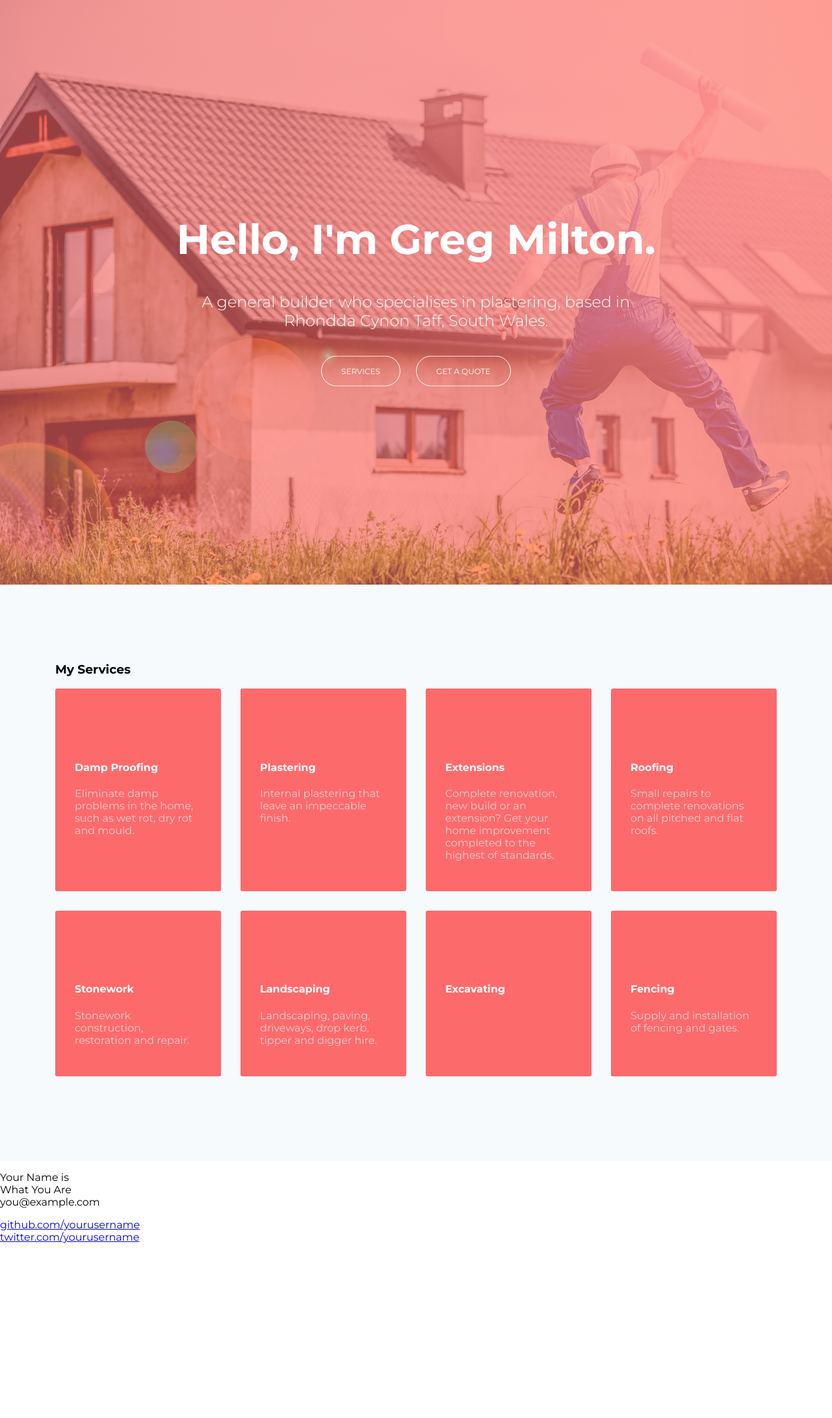
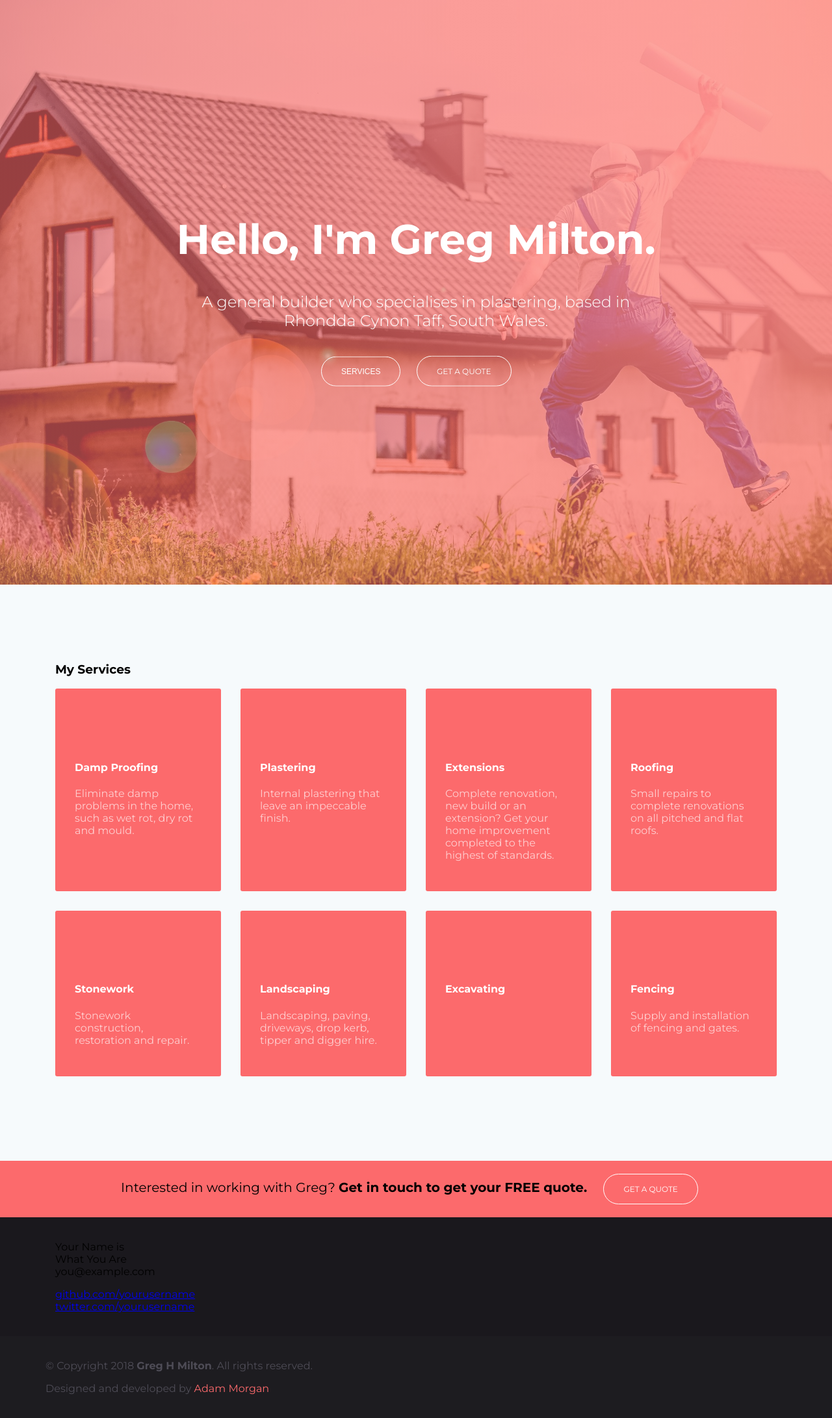
Before and after one commit to adamccfc/gregmilton.github.com, a Jekyll site: the page built from index.html, in a window 1280 px wide. Shown: the whole page at 65% size. Built offline with Jekyll 4.4.1, drawn with Linux system fonts in a browser that asks for light colours; nearby versions of some CDN libraries; Markdown is read by kramdown in place of the engine named in the settings; before the commit the page ends 1930 px from its top, so only the background shows below that.

Commit message:
Add footer to layout and start styling

```diff
--- a/_includes/footer.html
+++ b/_includes/footer.html
@@ -1,4 +1,20 @@
-<div class="footer">
+<footer class="footer">
+  <div class="footer__pre">
+    <div class="container">
+      <div class="row">
+        <div class="col-xs-12 col-lg-12">
+          <p>
+            Interested in working with Greg?
+            <strong>Get in touch to get your FREE quote.</strong>
+            <a href="/quote" class="btn btn__white--ghost">Get a quote</a>
+          </p>
+        </div>
+      </div>
+    </div>
+  </div>
+
+  <div class="footer__main">
+    <div class="container">
       <div class="contact">
         <p>
           Your Name is
@@ -15,3 +31,16 @@
         </p>
       </div>
     </div>
+  </div>
+
+  <div class="footer__sub">
+    <div class="container">
+      <div class="row">
+        <div class="col-xs-12">
+          <p>&copy; Copyright 2018 <strong>Greg H Milton</strong>. All rights reserved. </p>
+          <p>Designed and developed by <a href="http://www.adammorgan.wales" target="_blank">Adam Morgan</a></p>
+        </div>
+      </div>
+    </div>
+  </div>
+</footer>
--- a/_layouts/homepage.html
+++ b/_layouts/homepage.html
@@ -5,11 +5,11 @@
 
 <body>
   <div class="site">
+    {{ content }}
+  </div>
 
-    {{ content }}
+  {% include footer.html %}
 
-    {% include footer.html %}
-  </div>
 </body>
 
 </html>
--- a/_scss/main.scss
+++ b/_scss/main.scss
@@ -15,5 +15,8 @@
 // Helpers
 @import "helpers/animations";
 
+// Layout
+@import "layout/footer";
+
 // Page specific styles
 @import "pages/home";
--- a/_scss/pages/_home.scss
+++ b/_scss/pages/_home.scss
@@ -52,7 +52,7 @@
       }
     }
 
-    a {
+    a, button {
       border: 1px solid $white;
       border-radius: 30px;
       display: inline-block;
@@ -64,10 +64,12 @@
       text-transform: uppercase;
       font-size: 12px;
       margin: 20px 10px;
+      background: none;
 
       &:hover {
         background-color: $white;
         color: $brand-primary;
+        cursor: pointer;
       }
     }
   }
--- a/css/main.css
+++ b/css/main.css
@@ -1635,6 +1635,26 @@ body {
   background-color: white;
   margin: 0; }
 
+.btn {
+  border-radius: 30px;
+  display: inline-block;
+  padding: 15px 30px;
+  text-decoration: none;
+  transition: all 1s ease;
+  -webkit-animation-delay: 2s;
+          animation-delay: 2s;
+  text-transform: uppercase;
+  font-size: 12px;
+  margin: 20px 10px; }
+  .btn:hover {
+    background-color: #FFFFFF;
+    color: #FC6A6C;
+    cursor: pointer; }
+  .btn__white--ghost {
+    color: #FFFFFF;
+    border: 1px solid #FFFFFF;
+    background: none; }
+
 @-webkit-keyframes pop-in {
   0% {
     opacity: 0;
@@ -1659,6 +1679,43 @@ body {
   -webkit-animation: pop-in ease-out 1.5s forwards;
           animation: pop-in ease-out 1.5s forwards;
   opacity: 0; }
+
+.footer__pre {
+  display: block;
+  width: 100%;
+  padding: 20px 0;
+  background-color: #FC6A6C; }
+  .footer__pre p {
+    width: 100%;
+    margin: 0;
+    text-align: center;
+    display: inline-block;
+    font-size: 20px; }
+    .footer__pre p a {
+      margin: 0 20px; }
+      @media (max-width: 992px) {
+        .footer__pre p a {
+          margin-top: 20px;
+          width: auto;
+          display: block; } }
+
+.footer__main {
+  display: block;
+  width: 100%;
+  padding: 20px 0;
+  background-color: #1A181D; }
+
+.footer__sub {
+  display: block;
+  width: 100%;
+  padding: 20px 0;
+  background-color: #1D1C20;
+  color: #4e4c56; }
+  .footer__sub a {
+    color: #FC6A6C;
+    text-decoration: none; }
+    .footer__sub a:hover {
+      color: #fb383b; }
 
 .home-intro {
   color: #FFFFFF;
@@ -1699,7 +1756,7 @@ body {
       @media (max-width: 480px) {
         .home-intro__container h2 {
           font-size: 1.2rem; } }
-    .home-intro__container a {
+    .home-intro__container a, .home-intro__container button {
       border: 1px solid #FFFFFF;
       border-radius: 30px;
       display: inline-block;
@@ -1711,10 +1768,12 @@ body {
               animation-delay: 2s;
       text-transform: uppercase;
       font-size: 12px;
-      margin: 20px 10px; }
-      .home-intro__container a:hover {
+      margin: 20px 10px;
+      background: none; }
+      .home-intro__container a:hover, .home-intro__container button:hover {
         background-color: #FFFFFF;
-        color: #FC6A6C; }
+        color: #FC6A6C;
+        cursor: pointer; }
 
 .home-services {
   background-color: #F6FAFC;
--- a/index.html
+++ b/index.html
@@ -7,12 +7,12 @@ title: General builder, Rhondda Cynon Taff, South Wales
   <div class="home-intro__container">
     <h1 class="animate-pop-in">Hello, I'm Greg Milton.</h1>
     <h2 class="animate-pop-in delay-1s">A <span class="home-intro__job">general builder</span> who <span class="home-intro__speciality">specialises in plastering</span>, based in Rhondda Cynon Taff, South Wales.</h2>
-    <a href="#" class="animate-pop-in">Services</a>
-    <a href="#" class="animate-pop-in">Get a quote</a>
+    <button class="animate-pop-in" data-scroll-to="services">Services</button>
+    <a href="/quote" class="animate-pop-in">Get a quote</a>
   </div>
 </div>
 
-<div class="home-services">
+<div id="services" class="home-services">
   <div class="container">
 
     <div class="row">
@@ -46,9 +46,6 @@ title: General builder, Rhondda Cynon Taff, South Wales
           <p>Small repairs to complete renovations on all pitched and flat roofs.</p>
         </div>
       </div>
-    </div>
-
-    <div class="row row-flex">
       <div class="col-lg-3 col-md-4 col-sm-6 col-xs-12">
         <div class="home-services__panel">
           <h4>Stonework</h4>
@@ -76,3 +73,6 @@ title: General builder, Rhondda Cynon Taff, South Wales
     </div>
   </div>
 </div>
+
+<script src="https://ajax.googleapis.com/ajax/libs/jquery/3.2.1/jquery.min.js"></script>
+<script type="text/javascript" src="/js/scroll-to.js"></script>
--- /dev/null
+++ b/js/scroll-to.js
@@ -0,0 +1,13 @@
+(function () {
+  'use strict';
+
+  $('[data-scroll-to]').click(function() {
+    // Get the pages id to scroll to
+    var id = $(this).data('scroll-to');
+    // Scroll the page to the id
+    $('html, body').animate({
+      scrollTop: $('#' + id).offset().top
+    }, 2000);
+
+  });
+}());
```
Also changed, not shown: _layouts/default.html (+9 -5 lines), _scss/components/_buttons.scss (+27 -0 lines), _scss/layout/_footer.scss (added, +49 -0 lines), js/scrollTo.js (deleted, +0 -9 lines), quote.html (added, +13 -0 lines), _config.yml (line endings or trailing spaces), 1 other file. Lines whose indentation alone changed are shown as unchanged.
